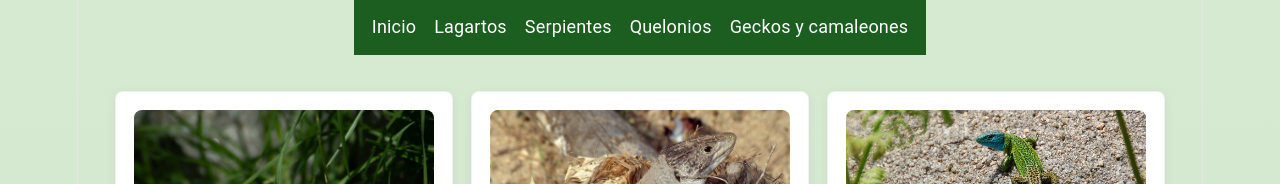
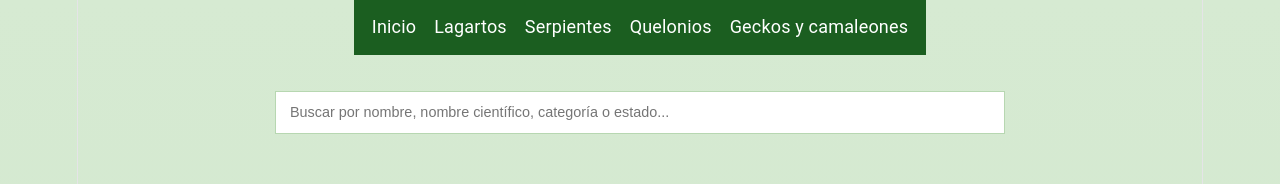
Before and after one commit to Keyrus-cyborg/iberian-reptiles, a React (Vite) app: page / in a window 1280 px wide. Shown: the top 184 px of the page. Built offline with nearby package versions, Linux system fonts and the light colour scheme.

Commit message:
feat: añadir función de barra de búsqueda

```diff
--- a/src/App.css
+++ b/src/App.css
@@ -19,6 +19,27 @@ nav {
 nav a {
   color: white;
   text-decoration: none;
+}
+
+/* Buscador */
+
+.search-container{
+  display: flex;
+  justify-content: center;
+  margin: 2rem 0;
+}
+
+.search-input{
+  width: min(700px, 90%);
+  padding: .7rem .8rem;
+  border: 1px solid #b7d7b1;
+  font-size: .8rem;
+  outline: none;
+  transition: .2s;
+}
+
+.search-input:focus{
+  border-color: #1b5e20;
 }
 
 /* Cards */
--- a/src/App.jsx
+++ b/src/App.jsx
@@ -1,18 +1,36 @@
 import { useState } from 'react'
 import { reptiles } from './data/reptiles'
 import Navbar from "./components/Navbar";
+import SearchBar from "./components/SearchBar";
 import SpeciesCard from "./components/SpeciesCard";
 import './App.css'
 
 function App() {
-  const [count, setCount] = useState(0)
+  const [search, setSearch] = useState('');
+
+  const reptilesFiltrados = reptiles.filter((reptil) => {
+        const texto = search.toLowerCase();
+
+        return (
+            reptil.nombre.toLowerCase().includes(texto) ||
+            reptil.nombreCientifico.toLowerCase().includes(texto) ||
+            reptil.subtipo.toLowerCase().includes(texto) ||
+            reptil.estadoConservacion.toLowerCase().includes(texto)
+        )
+    });
 
   return (
     <>
       <Navbar />
+       <div className="search-container">
+        <SearchBar
+        search={search}
+        setSearch={setSearch}
+      />
+       </div>
       <main>
         <div className="cards-container">
-        {reptiles.map((reptil) => (
+        {reptilesFiltrados.map((reptil) => (
           <SpeciesCard
             key={reptil.id}
             reptil={reptil}
--- a/src/components/SearchBar.jsx
+++ b/src/components/SearchBar.jsx
@@ -0,0 +1,13 @@
+function SearchBar({ search, setSearch }){
+    return (
+        <input
+            className="search-input"
+            type="text"
+            placeholder="Buscar por nombre, nombre científico, categoría o estado..."
+            value={search}
+            onChange={(e) => setSearch(e.target.value)}
+            />
+    );
+}
+
+export default SearchBar;
```
